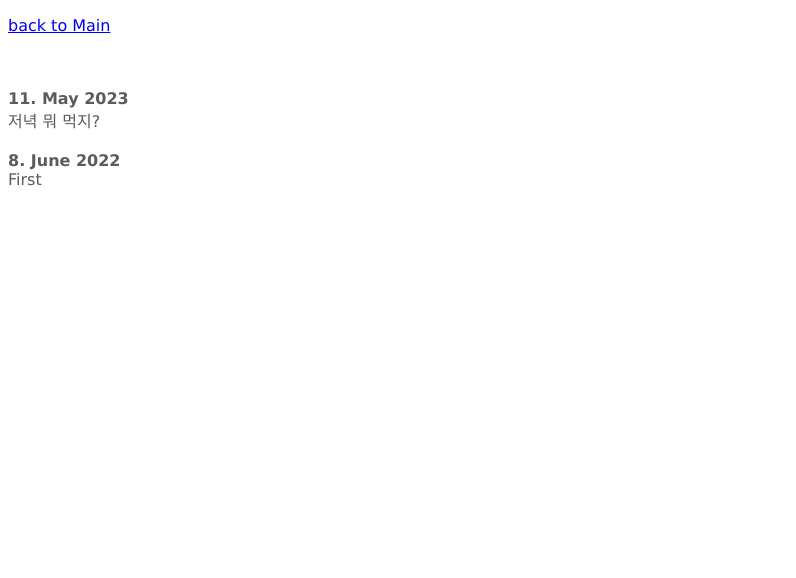
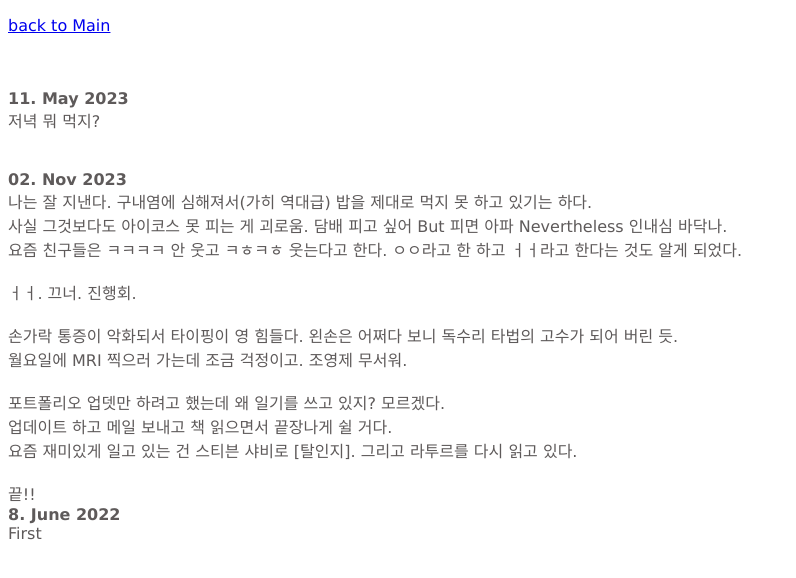
Before and after one commit to hongsuejin/portfolio, a plain HTML site: page archive.html in a window 1280 px wide. Shown: the whole page, without its empty margins (0-796 px from the left). Drawn offline with Linux system fonts and the light colour scheme.

Commit message:
Update archive.html

```diff
--- a/archive.html
+++ b/archive.html
@@ -11,6 +11,19 @@
             <br>
             <div class="information"><b>11. May 2023</b><br>저녁 뭐 먹지?
             </div><br>
+	    <br>
+            <div class="information"><b>02. Nov 2023</b><br>나는 잘 지낸다. 구내염에 심해져서(가히 역대급) 밥을 제대로 먹지 못 하고 있기는 하다.<br>
+		    사실 그것보다도 아이코스 못 피는 게 괴로움. 담배 피고 싶어 But 피면 아파 Nevertheless 인내심 바닥나.
+		    <br>요즘 친구들은 ㅋㅋㅋㅋ 안 웃고 ㅋㅎㅋㅎ 웃는다고 한다. ㅇㅇ라고 한 하고 ㅓㅓ라고 한다는 것도 알게 되었다.
+
+		    <br><br>ㅓㅓ. 끄너. 진행회.<br><br>
+		    손가락 통증이 악화되서 타이핑이 영 힘들다. 왼손은 어쩌다 보니 독수리 타법의 고수가 되어 버린 듯.<br>월요일에 MRI 찍으러 가는데 조금 걱정이고. 조영제 무서워.<br>
+		    <br>
+		    포트폴리오 업뎃만 하려고 했는데 왜 일기를 쓰고 있지? 모르겠다.<br>
+		    업데이트 하고 메일 보내고 책 읽으면서 끝장나게 쉴 거다.<br>
+		    요즘 재미있게 일고 있는 건 스티븐 샤비로 [탈인지]. 그리고 라투르를 다시 읽고 있다.<br><br>
+		    끝!!<br>
+            </div>
 	<div class="information"><b>8. June 2022</b><br>
 First
 </div>
```
